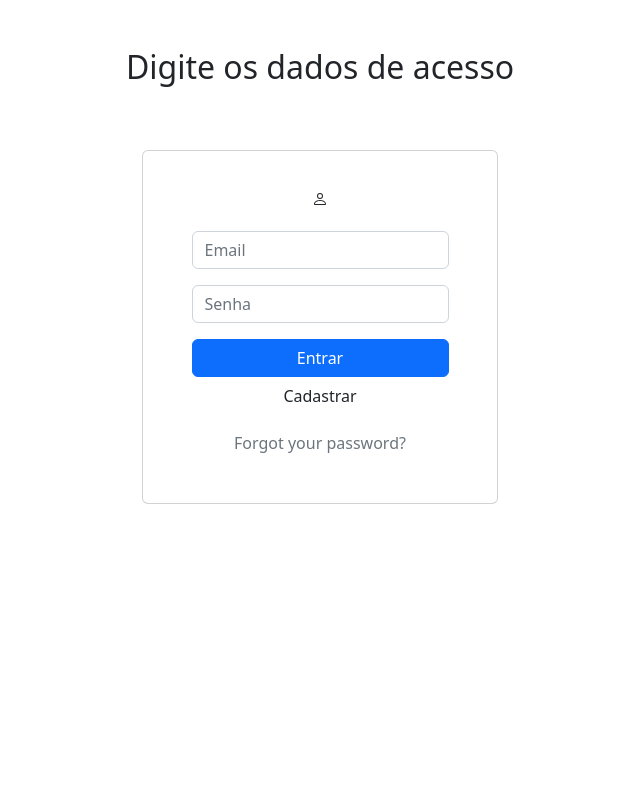
After one commit to Diogoworkss/MiniERP, a PHP site: page /login.php in a window 1280 px wide. The commit adds this page. Shown: the whole page, without its empty margins (320-960 px from the left). Run offline with PHP 8.4, Linux system fonts and the light colour scheme.

Commit message:
adicionei o login

```diff
--- a/form.php
+++ b/form.php
@@ -14,7 +14,7 @@
                         <path d="M13.902.334a.5.5 0 0 1-.28.65l-2.254.902-.4 1.927c.376.095.715.215.972.367.228.135.56.396.56.82 0 .046-.004.09-.011.132l-.962 9.068a1.28 1.28 0 0 1-.524.93c-.488.34-1.494.87-3.01.87-1.516 0-2.522-.53-3.01-.87a1.28 1.28 0 0 1-.524-.93L3.51 5.132A.78.78 0 0 1 3.5 5c0-.424.332-.685.56-.82.262-.154.607-.276.99-.372C5.824 3.614 6.867 3.5 8 3.5c.712 0 1.389.045 1.985.127l.464-2.215a.5.5 0 0 1 .303-.356l2.5-1a.5.5 0 0 1 .65.278zM9.768 4.607A13.991 13.991 0 0 0 8 4.5c-1.076 0-2.033.11-2.707.278A3.284 3.284 0 0 0 4.645 5c.146.073.362.15.648.222C5.967 5.39 6.924 5.5 8 5.5c.571 0 1.109-.03 1.588-.085l.18-.808zm.292 1.756C9.445 6.45 8.742 6.5 8 6.5c-1.133 0-2.176-.114-2.95-.308a5.514 5.514 0 0 1-.435-.127l.838 8.03c.013.121.06.186.102.215.357.249 1.168.69 2.438.69 1.27 0 2.081-.441 2.438-.69.042-.029.09-.094.102-.215l.852-8.03a5.517 5.517 0 0 1-.435.127 8.88 8.88 0 0 1-.89.17zM4.467 4.884s.003.002.005.006l-.005-.006zm7.066 0-.005.006c.002-.004.005-.006.005-.006zM11.354 5a3.174 3.174 0 0 0-.604-.21l-.099.445.055-.013c.286-.072.502-.149.648-.222z"></path>
                     </svg></span><span>Cadastro de Produto</span></a>
             <ul class="navbar-nav" style="width: 279.472px;margin-right: 0px;">
-            <button><a  class="btn btn-primary d-block w-100" href="listagem.php">Listagem</a></button>
+            <a  class="btn btn-primary d-block w-100" href="listagem.php">Listagem</a>
 
             </ul>
         </div>
--- /dev/null
+++ b/login.css
@@ -0,0 +1,87 @@
+element.style {
+}
+
+.justify-content-center {
+  justify-content: center!important;
+}
+
+.d-flex {
+  display: flex!important;
+}
+
+.row {
+  --bs-gutter-x: 1.5rem;
+  --bs-gutter-y: 0;
+  display: flex;
+  flex-wrap: wrap;
+  margin-top: calc(-1 * var(--bs-gutter-y));
+  margin-right: calc(-.5 * var(--bs-gutter-x));
+  margin-left: calc(-.5 * var(--bs-gutter-x));
+}
+
+body {
+  margin: 0;
+  font-family: var(--bs-body-font-family);
+  font-size: var(--bs-body-font-size);
+  font-weight: var(--bs-body-font-weight);
+  line-height: var(--bs-body-line-height);
+  color: var(--bs-body-color);
+  text-align: var(--bs-body-text-align);
+  background-color: var(--bs-body-bg);
+  -webkit-text-size-adjust: 100%;
+  -webkit-tap-highlight-color: transparent;
+}
+
+:root {
+  --bs-blue: #0d6efd;
+  --bs-indigo: #6610f2;
+  --bs-purple: #6f42c1;
+  --bs-pink: #d63384;
+  --bs-red: #dc3545;
+  --bs-orange: #fd7e14;
+  --bs-yellow: #ffc107;
+  --bs-green: #198754;
+  --bs-teal: #20c997;
+  --bs-cyan: #0dcaf0;
+  --bs-white: #fff;
+  --bs-gray: #6c757d;
+  --bs-gray-dark: #343a40;
+  --bs-gray-100: #f8f9fa;
+  --bs-gray-200: #e9ecef;
+  --bs-gray-300: #dee2e6;
+  --bs-gray-400: #ced4da;
+  --bs-gray-500: #adb5bd;
+  --bs-gray-600: #6c757d;
+  --bs-gray-700: #495057;
+  --bs-gray-800: #343a40;
+  --bs-gray-900: #212529;
+  --bs-primary: #0d6efd;
+  --bs-secondary: #6c757d;
+  --bs-success: #198754;
+  --bs-info: #0dcaf0;
+  --bs-warning: #ffc107;
+  --bs-danger: #dc3545;
+  --bs-light: #f8f9fa;
+  --bs-dark: #212529;
+  --bs-primary-rgb: 13,110,253;
+  --bs-secondary-rgb: 108,117,125;
+  --bs-success-rgb: 25,135,84;
+  --bs-info-rgb: 13,202,240;
+  --bs-warning-rgb: 255,193,7;
+  --bs-danger-rgb: 220,53,69;
+  --bs-light-rgb: 248,249,250;
+  --bs-dark-rgb: 33,37,41;
+  --bs-white-rgb: 255,255,255;
+  --bs-black-rgb: 0,0,0;
+  --bs-body-color-rgb: 33,37,41;
+  --bs-body-bg-rgb: 255,255,255;
+  --bs-font-sans-serif: system-ui,-apple-system,"Segoe UI",Roboto,"Helvetica Neue",Arial,"Noto Sans","Liberation Sans",sans-serif,"Apple Color Emoji","Segoe UI Emoji","Segoe UI Symbol","Noto Color Emoji";
+  --bs-font-monospace: SFMono-Regular,Menlo,Monaco,Consolas,"Liberation Mono","Courier New",monospace;
+  --bs-gradient: linear-gradient(180deg, rgba(255, 255, 255, 0.15), rgba(255, 255, 255, 0));
+  --bs-body-font-family: var(--bs-font-sans-serif);
+  --bs-body-font-size: 1rem;
+  --bs-body-font-weight: 400;
+  --bs-body-line-height: 1.5;
+  --bs-body-color: #212529;
+  --bs-body-bg: #fff;
+}
--- /dev/null
+++ b/login.js
@@ -0,0 +1,11 @@
+function validar() {
+
+    var email = document.querySelector('#email').value;
+    var senha = document.querySelector('#senha').value;
+
+    window.location.href = "./listagem.php";
+
+    alert('Seu email é '+email);
+    alert('E sua senha é '+senha);
+
+}
--- /dev/null
+++ b/login.php
@@ -0,0 +1,98 @@
+
+
+
+
+<html lang="en">
+
+<head>
+    <meta charset="utf-8" />
+    <meta name="viewport" content="width=device-width, initial-scale=1.0, shrink-to-fit=no" />
+    <link rel="stylesheet" href="login.css" />
+    <link rel="stylesheet" href="https://cdn.jsdelivr.net/npm/bootstrap@5.2.0/dist/css/bootstrap.min.css">
+    <title>login</title>
+</head>
+
+<body>
+    <section class="position-relative py-4 py-xl-5">
+        <div class="container">
+            <div class="row mb-5">
+                <div class="col-md-8 col-xl-6 text-center mx-auto">
+                    <h2>Digite os dados de acesso</h2>
+                    <p class="w-lg-50"></p>
+                </div>
+            </div>
+            <div class="row d-flex justify-content-center">
+                <div class="col-md-6 col-xl-4">
+                    <div class="card mb-5">
+                        <div class="card-body d-flex flex-column align-items-center">
+                            <div class="bs-icon-xl bs-icon-circle bs-icon-primary bs-icon my-4"><svg class="bi bi-person" xmlns="http://www.w3.org/2000/svg" width="1em" height="1em" fill="currentColor" viewBox="0 0 16 16">
+                                    <path d="M8 8a3 3 0 1 0 0-6 3 3 0 0 0 0 6zm2-3a2 2 0 1 1-4 0 2 2 0 0 1 4 0zm4 8c0 1-1 1-1 1H3s-1 0-1-1 1-4 6-4 6 3 6 4zm-1-.004c-.001-.246-.154-.986-.832-1.664C11.516 10.68 10.289 10 8 10c-2.29 0-3.516.68-4.168 1.332-.678.678-.83 1.418-.832 1.664h10z"></path>
+                                </svg></div>
+                            <form class="text-center" method="post">
+                                <div class="mb-3"><input class="form-control" type="email" id="email" name="email" placeholder="Email" /></div>
+                                <div class="mb-3"><input class="form-control" type="password" id="senha" name="senha" placeholder="Senha" /></div>
+                                <div class="mb-3">
+                                     <button  class="btn btn-primary d-block w-100" type="submit">Entrar</button>
+
+                                     <button  class="btn bs-gray-100 d-block w-100" type="submit">Cadastrar</button>
+                                </div>
+                                <p class="text-muted">Forgot your password?</p>
+                            </form>
+                        </div>
+                    </div>
+                </div>
+            </div>
+        </div>
+    </section>
+
+    <script src="login.js"></script>
+
+
+
+</body>
+
+
+</html>
+
+
+<?php
+
+$host = 'localhost';
+$user = 'root';
+$pwd = 'matrix';
+$bd = 'diogo';
+
+
+$conexao = mysqli_connect($host, $user, $pwd, $bd );
+
+if (isset($_POST['email']) && isset($_POST['senha']))
+{
+
+    $email = $_POST['email'];
+    $senha = $_POST['senha'];
+
+    $query = " select email, senha from usuarios where email = '$email' and senha = '$senha'";
+    $res = mysqli_query($conexao, $query);
+    $row = mysqli_fetch_array($res);
+
+    if (($row))
+    {
+
+        echo '<script>
+
+                window.location.href = "./listagem.php";
+                alert("Seja bem vindo!!");
+
+          </script>';
+    } else {
+        echo '
+            <script>
+                alert("Usuário não cadastrado!!");
+            </script>
+        ';
+
+    }
+
+
+
+}
```
